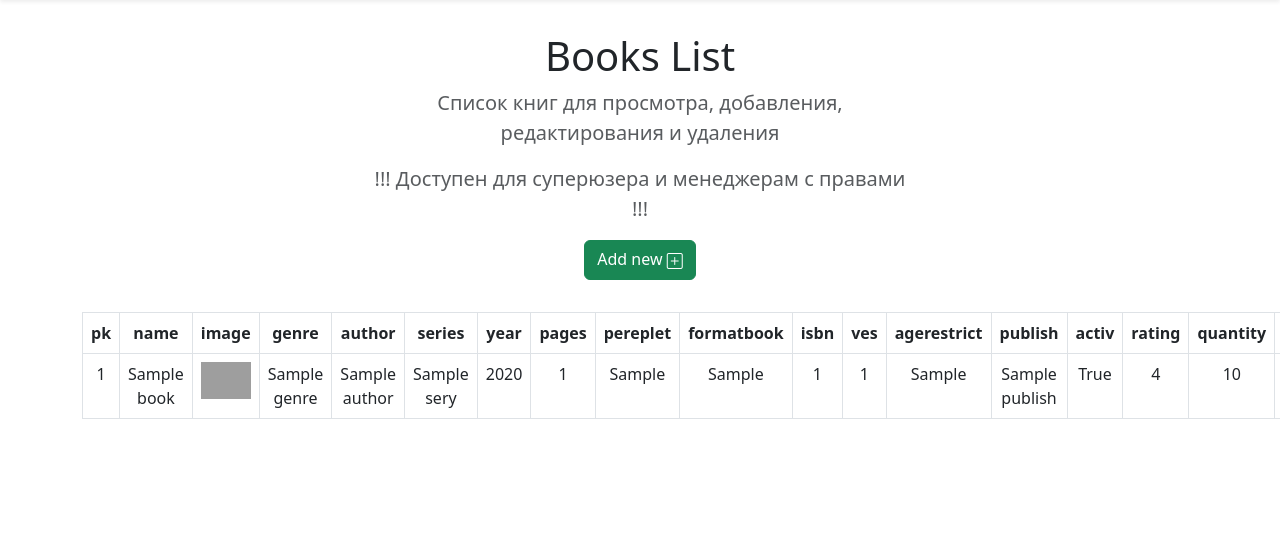
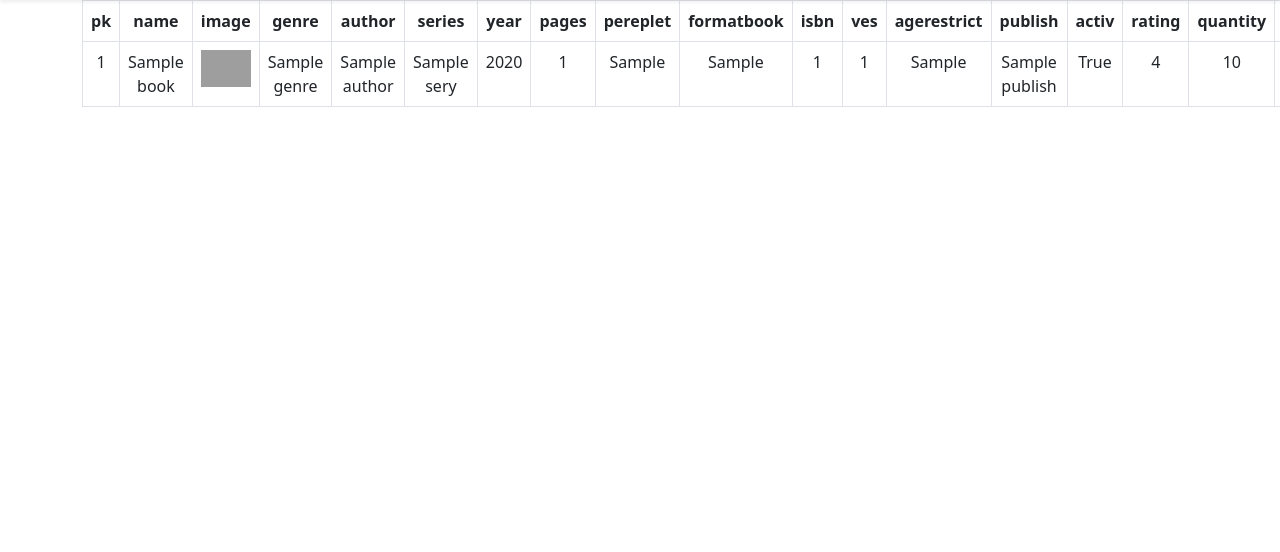
Before and after one commit to AndruAKomar/komardjangoproj, a Django app: page /books/books-list/ in a window 1280 px wide. Shown: the part 72-624 px from the top of the page. Run offline with Django 4.2, Linux system fonts and the light colour scheme; a user stored in the database is signed in; tables that the repository leaves empty hold one stand-in row (values such as "Sample post"); some libraries are stand-ins or nearby versions; grey boxes are pictures that could not be loaded.

Commit message:
правим ошибки с книгми и миграцией 19

```diff
--- a/src/books/templates/books/book_list.html
+++ b/src/books/templates/books/book_list.html
@@ -4,16 +4,6 @@
 
 
 {% comment %} {{object_list}} {% endcomment %}
-<section class="py-5 text-center container">
-  <div class="row py-lg-3">
-    <div class="col-lg-6 col-md-8 mx-auto">
-      <h1 class="fw-light">Books List</h1>
-      <p class="lead text-body-secondary">Список книг для просмотра, добавления, редактирования и удаления</p>
-      <p class="lead text-body-secondary">!!! Доступен для суперюзера и менеджерам с правами !!!</p>
-      <b><a href="{% url 'books:BooksCreateView' %}" class="btn btn-success">Add new <i class="bi bi-plus-square"></i></a></b>
-    </div>
-  </div>
-</section>
 
 <div  class="scroll" style="height: 80rex; overflow-y: auto;">
   <div class="container text-center">
```
